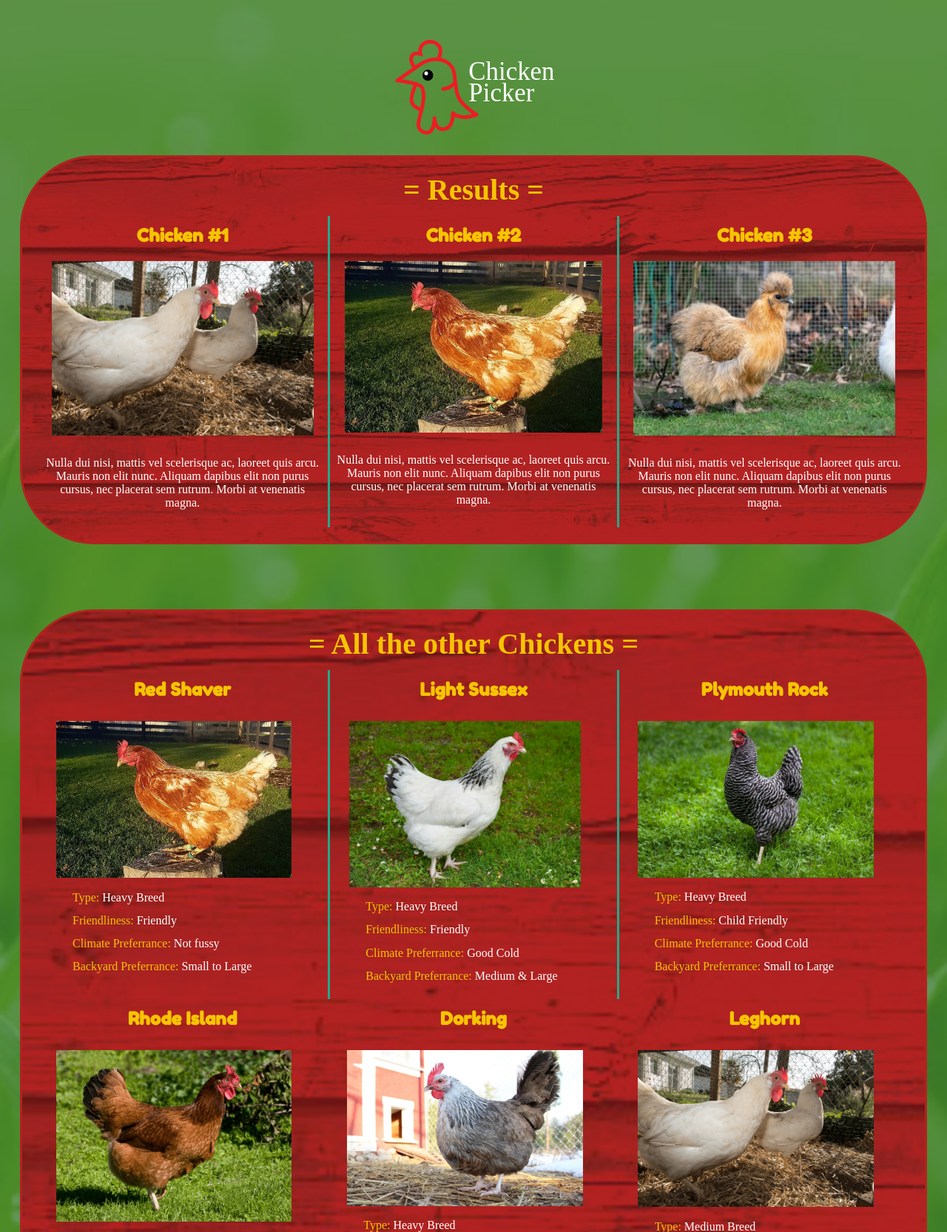
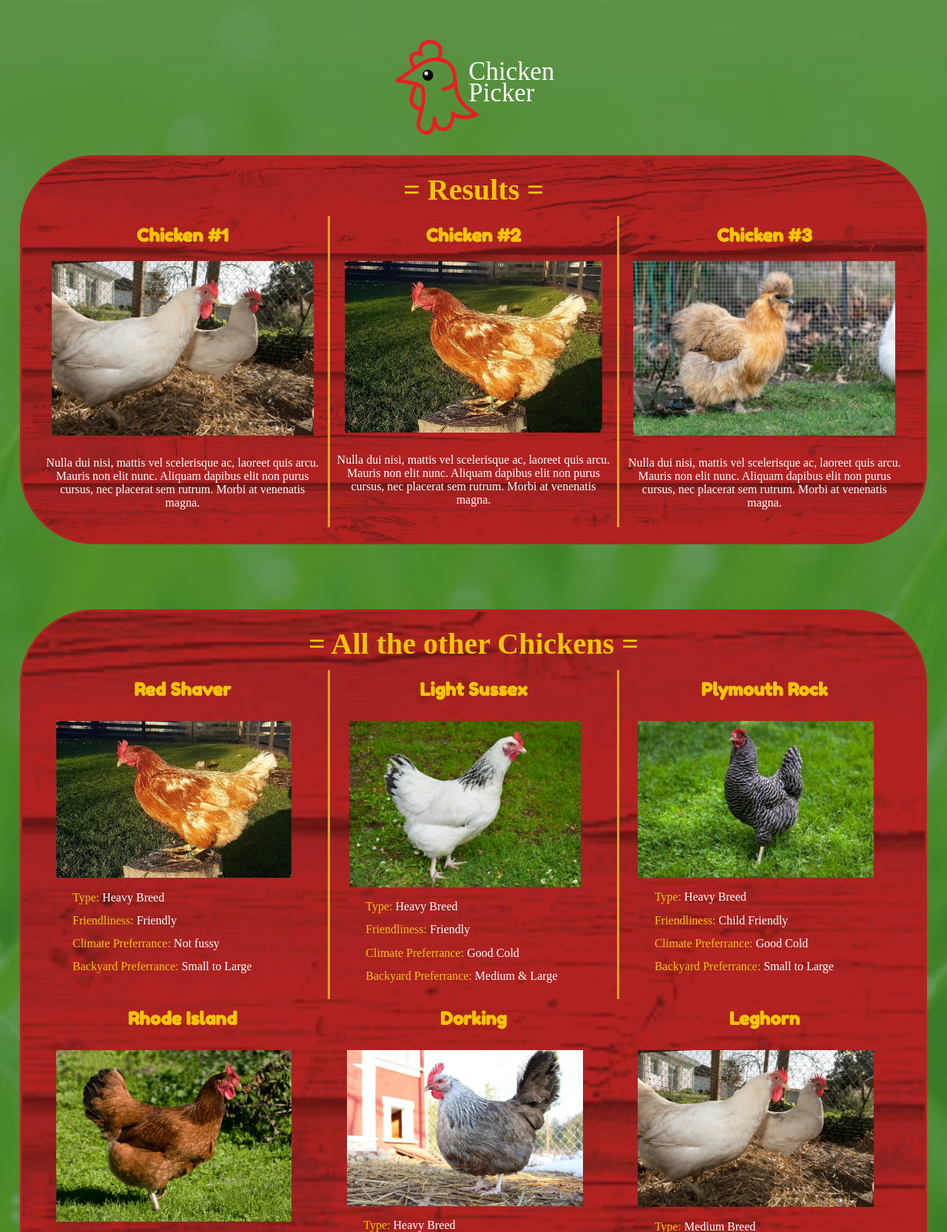
Before and after one commit to maggie-mp/212-chickens-v2, a Flask app: page /results in a window 1280 px wide. Shown: the top 1666 px of the page at 74% size. Run offline with Flask 2, Linux system fonts and the light colour scheme; data comes from the database, SQL or seed files in the repository; some web fonts are replaced.

Commit message:
changed colour of border in results page
figure out height adjustment if have time

```diff
--- a/static/screen.css
+++ b/static/screen.css
@@ -223,8 +223,8 @@ a:hover {
 
   #menu div:nth-child(3) {
     border: none;
-    border-left: 3px solid #2A8;
-    border-right: 3px solid #2A8;
+    border-left: 3px solid goldenrod;
+    border-right: 3px solid goldenrod;
   }
 
 }
```
